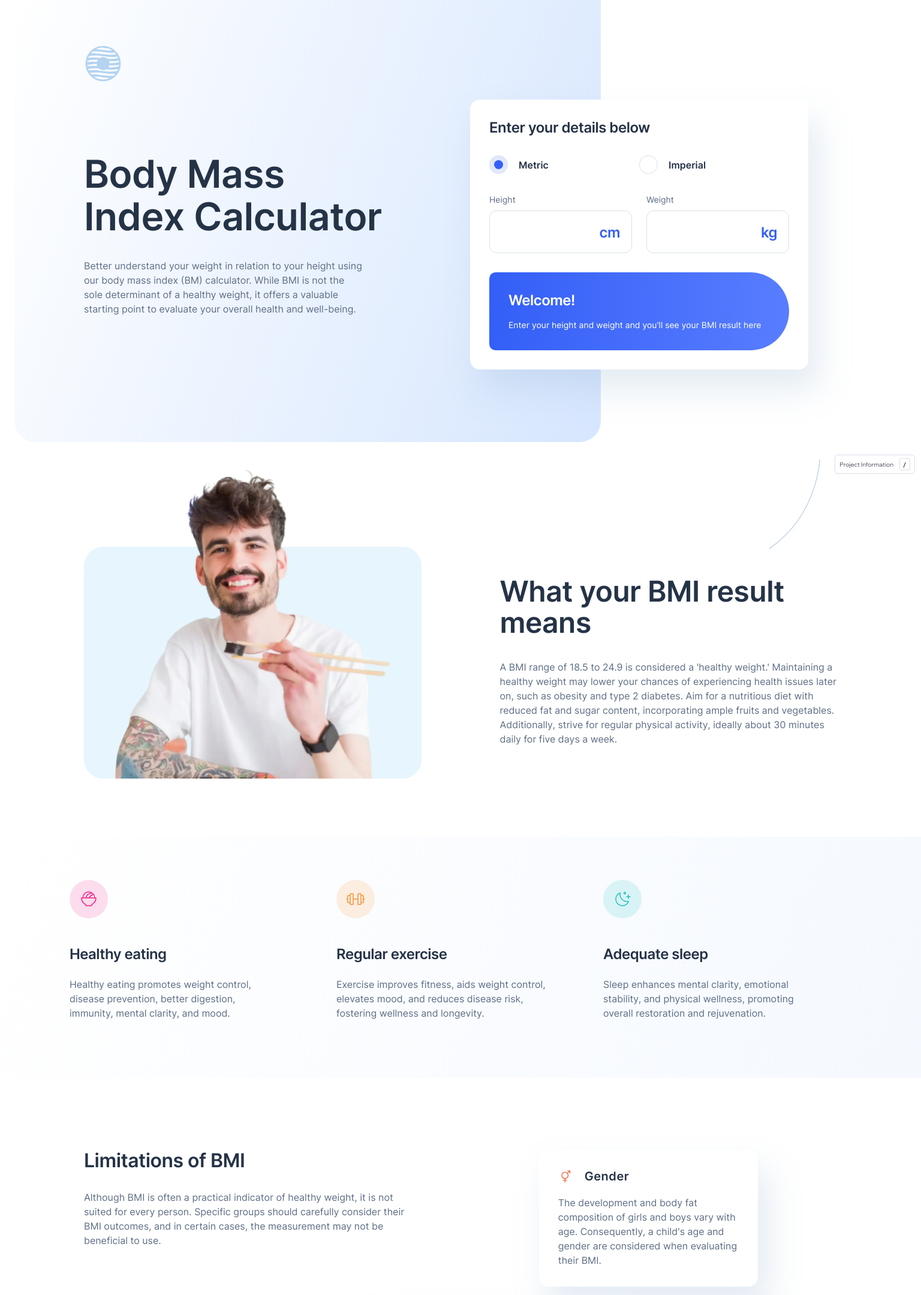
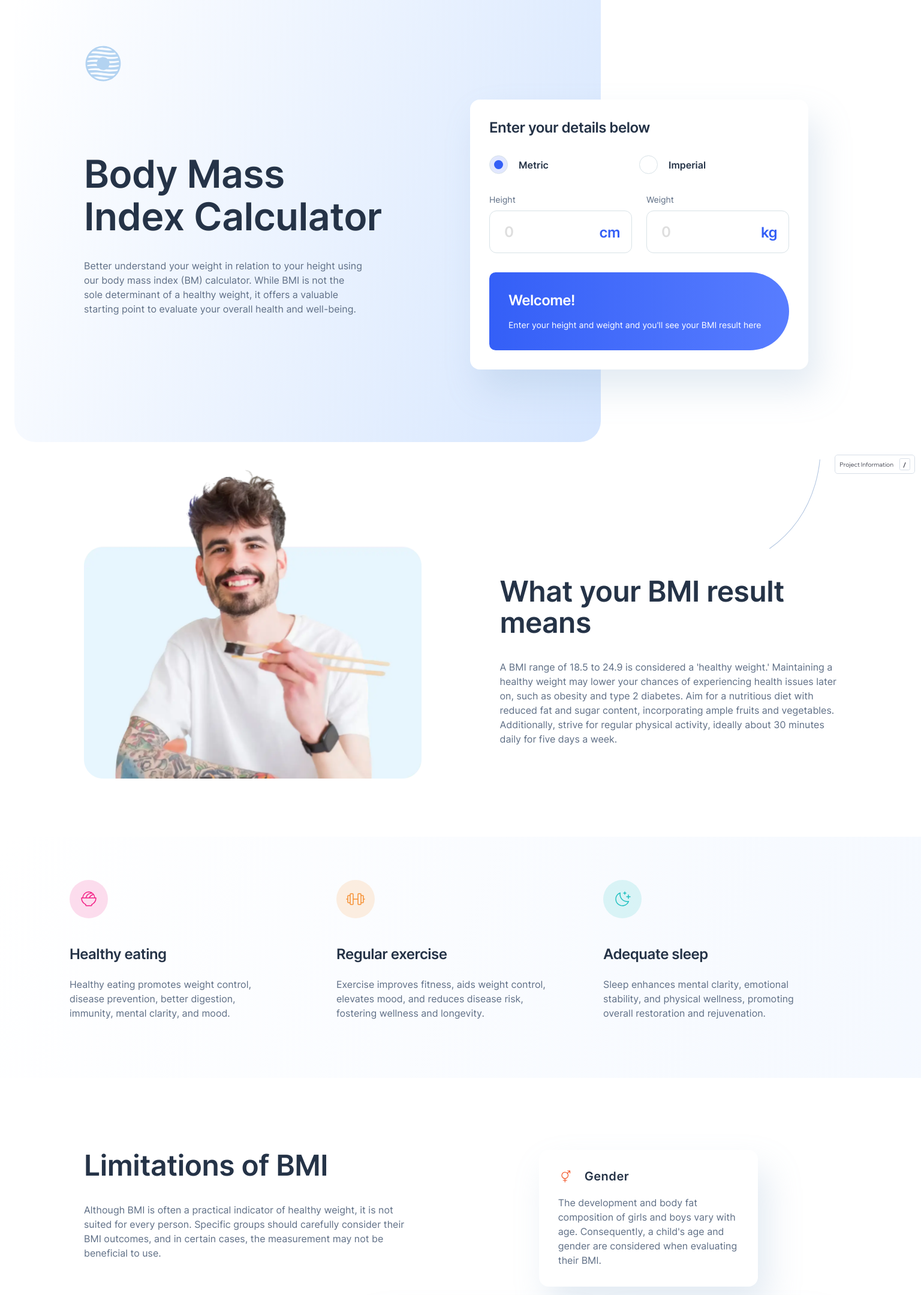
Before and after one commit to clakr/bmi-calculator, a Vue app: page / in a window 1536 px wide. Shown: the top 2159 px of the page at 60% size. Built offline with nearby package versions, Linux system fonts and the light colour scheme.

Commit message:
style adjustments and `:active` states

```diff
--- a/src/components/BMICalculator.vue
+++ b/src/components/BMICalculator.vue
@@ -165,6 +165,10 @@ div.container--radio {
   place-content: center;
 }
 
+.form__group--radio > input:active {
+  border-color: var(--blue);
+}
+
 .form__group--radio > input::before {
   content: '';
   width: 1.5em;
--- a/src/components/FormInput.vue
+++ b/src/components/FormInput.vue
@@ -10,7 +10,7 @@ function handleInput(event: Event) {
 
 <template>
   <div>
-    <input type="number" :value="modelValue" :id="props.id" @input="handleInput" />
+    <input type="number" :value="modelValue" :id="props.id" @input="handleInput" placeholder="0" />
     <span>{{ props.unit }}</span>
   </div>
 </template>
@@ -33,6 +33,15 @@ input {
   z-index: 0;
 }
 
+input:active {
+  border-color: var(--blue);
+  outline: none;
+}
+
+input::placeholder {
+  opacity: 0.25;
+}
+
 span {
   position: absolute;
   top: 50%;
--- a/src/components/TheLimitations.vue
+++ b/src/components/TheLimitations.vue
@@ -160,6 +160,15 @@ h3 {
     max-width: 56.4rem;
   }
 
+  h3 {
+    font-size: 4.8rem;
+    line-height: 5.28rem;
+  }
+
+  .copywrite > p {
+    margin-top: 3.5rem;
+  }
+
   .card:nth-of-type(2) {
     transform: translateX(-10rem);
   }
```
